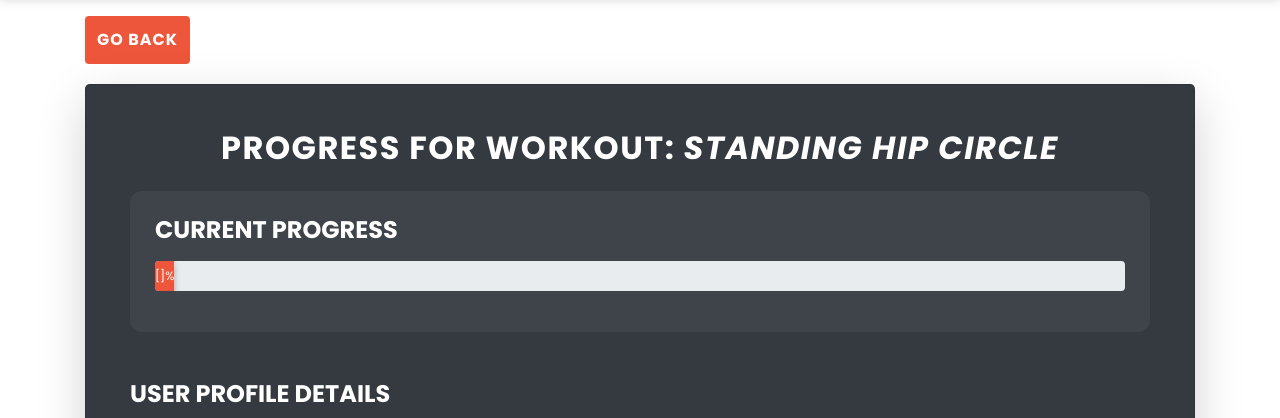
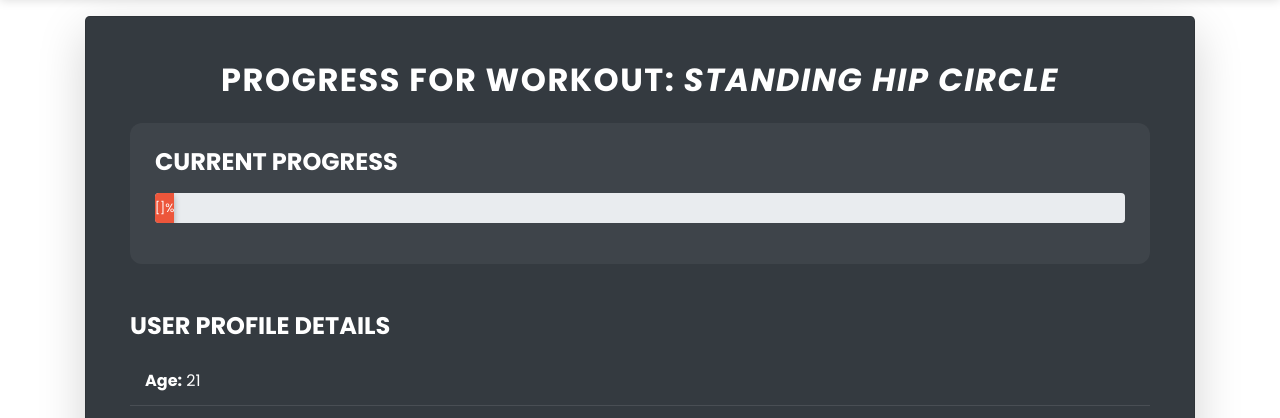
Before and after one commit to YvanLunaKalalo/gym_capstone, a Django app: template machine_learning/templates/progress_tracker.html in a window 1280 px wide. Shown: the part 80-498 px from the top of the page. Run offline with Django 5.2, Linux system fonts and the light colour scheme; data comes from the database, SQL or seed files in the repository; tables that the repository leaves empty hold one stand-in row (values such as "Sample post"); the template is opened without the code that fills it: values that come from a table or form of the project are taken from there, most other values are stand-ins (such as "Sample title", 1, 10 or a date in 2020); parts of the project's set-up code (start-up, migrations or seed data) failed here and were passed over; some libraries are stand-ins or nearby versions.

Commit message:
My Final Commit - Adding Date in Progress Dashboard

```diff
--- a/machine_learning/templates/progress_tracker.html
+++ b/machine_learning/templates/progress_tracker.html
@@ -83,11 +83,6 @@
 
 <div class="main-banner pt-5" id="top">
     <div class="container mt-5">
-
-        <a href="{% url 'recommend' %}" class="btn btn-custom">
-            Go Back
-        </a>
-
         <div class="card bg-dark text-white shadow-lg p-4 mb-5 rounded-lg">
             <div class="card-body">
                 <!-- Title for the progress page -->
--- a/personal/templates/dashboard.html
+++ b/personal/templates/dashboard.html
@@ -66,7 +66,7 @@
                             <!-- Display Progress if available -->
                             {% for progress in user_progress %}
                                 {% if progress.workout == workout %}
-                                    <p><strong>Progress:</strong> {{ progress.progress }}%</p>
+                                    <p><strong>Progress:</strong> {{ progress.progress_date }}%</p>
                                 {% endif %}
                             {% endfor %}
                         </div>
```
